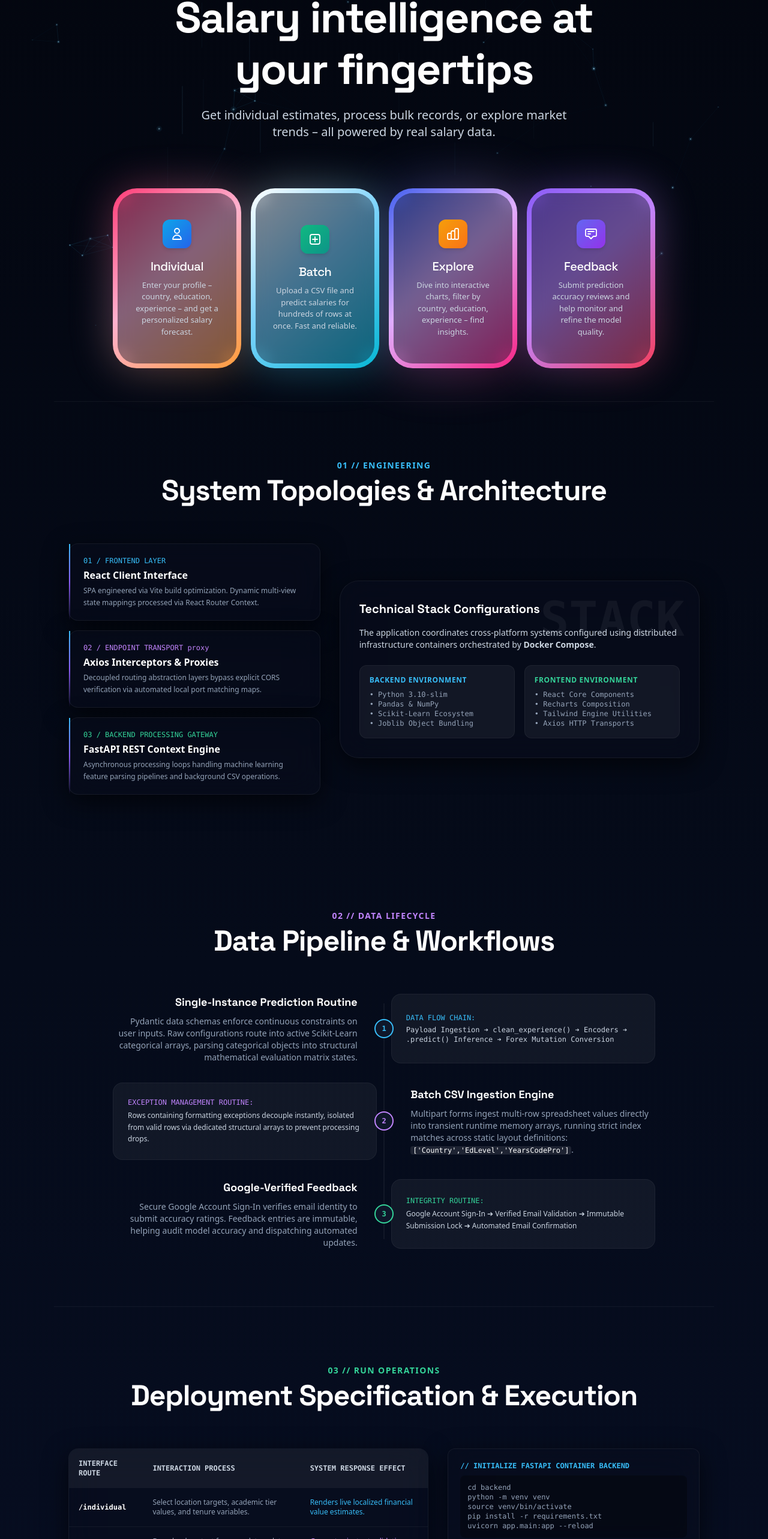
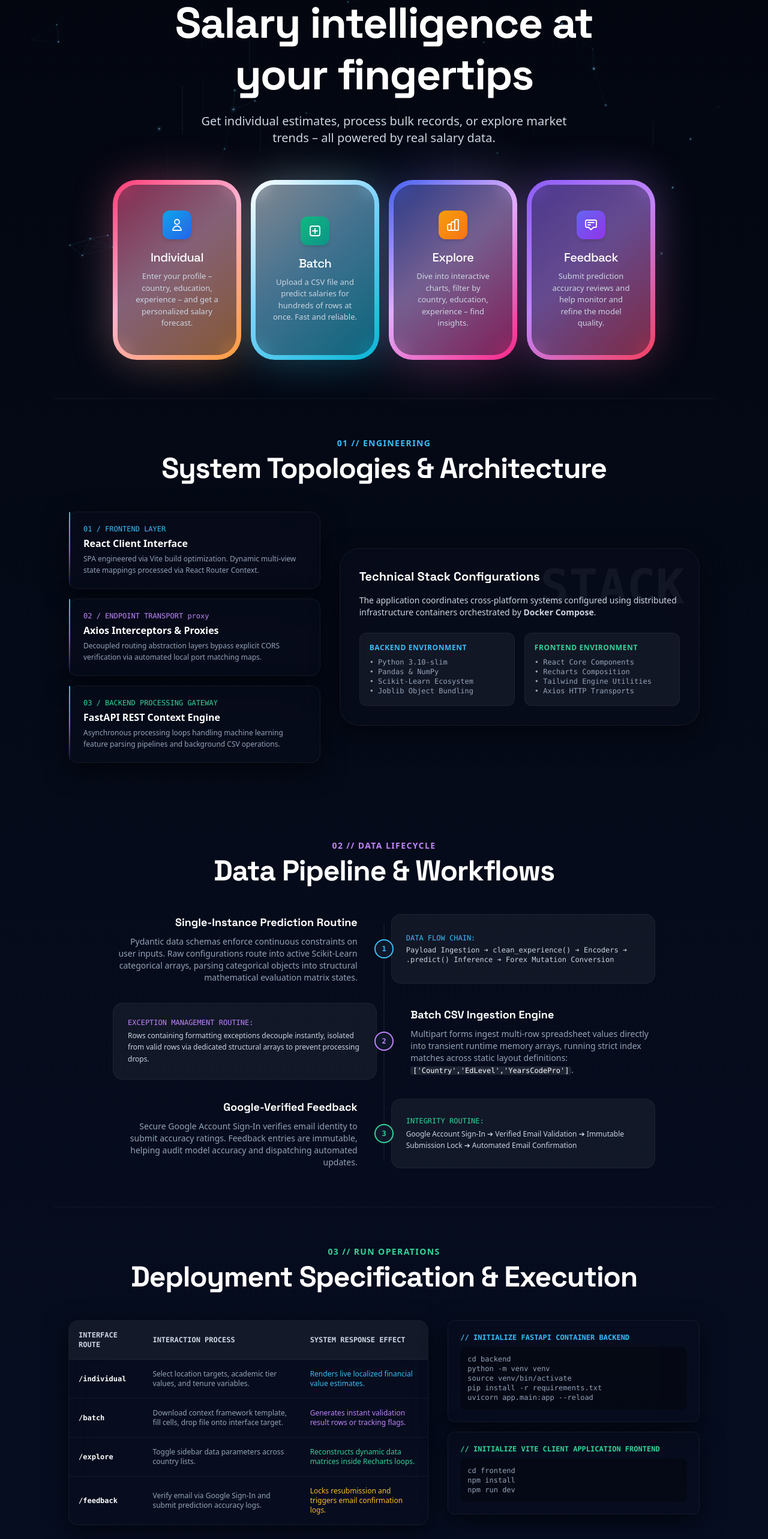
Before and after one commit to Divyan-SS/salary-prediction-system, a React (Vite) app in the folder frontend/: page / in a window 1280 px wide. Shown: the part 200-2766 px from the top of the page at 60% size. Built offline with nearby package versions, Linux system fonts and the light colour scheme; no server answers; the HTML template or start-up script is replaced by a standard one.

Commit message:
style: optimize spacing, paddings, and margins on homepage

```diff
--- a/frontend/src/pages/HomePage.jsx
+++ b/frontend/src/pages/HomePage.jsx
@@ -276,7 +276,7 @@ export default function HomePage() {
         <NeuralCanvas />
 
         {/* ─── SECTION 1: HERO & CORE NAVIGATION APPS ─── */}
-        <section className="min-h-screen w-full max-w-[936px] mx-auto px-4 py-16 sm:py-24 md:py-12 flex flex-col justify-center relative z-10">
+        <section className="w-full max-w-[936px] mx-auto px-4 py-10 sm:py-16 flex flex-col justify-center relative z-10">
           <div className="text-center max-w-3xl mx-auto">
             <div className="animate-float inline-flex items-center gap-2 bg-sky-500/10 backdrop-blur-md rounded-full px-4 py-1.5 sm:px-5 sm:py-2 border border-sky-500/20 shadow-sm mb-5 sm:mb-6">
               <span className="relative flex h-2 w-2 sm:h-2.5 sm:w-2.5">
@@ -297,7 +297,7 @@ export default function HomePage() {
             </p>
           </div>
 
-          <div className="mt-10 sm:mt-16 md:mt-20 grid grid-cols-2 lg:grid-cols-4 gap-3 sm:gap-4 w-full max-w-[360px] sm:max-w-full mx-auto">
+          <div className="mt-8 sm:mt-12 md:mt-14 grid grid-cols-2 lg:grid-cols-4 gap-3 sm:gap-4 w-full max-w-[360px] sm:max-w-full mx-auto">
             <Link to="/individual" className="block w-full sm:max-w-none md:max-w-[300px] mx-auto">
               <motion.div initial={{ opacity: 0, y: 30 }} animate={{ opacity: 1, y: 0 }} transition={{ duration: 0.8, ease: 'easeOut', delay: 0.1 }} className="relative flex flex-col justify-start items-start w-full group">
                 <div className="absolute w-full h-[140px] sm:h-[260px] md:h-[300px] opacity-35 rounded-[20px] sm:rounded-[40px] pointer-events-none" style={{ background: 'linear-gradient(137deg, #FF3D77 0%, #FFB1CE 45%, #FF9D3C 100%)', filter: 'blur(35px)' }} />
@@ -378,10 +378,10 @@ export default function HomePage() {
         </section>
 
         {/* ─── SECTION 2: SYSTEM ARCHITECTURE GRAPHICS ─── */}
-        <section className="w-full max-w-[1100px] mx-auto py-16 sm:py-24 px-4 sm:px-6 relative z-10 border-t border-white/5">
+        <section className="w-full max-w-[1100px] mx-auto py-10 sm:py-16 px-4 sm:px-6 relative z-10 border-t border-white/5">
           <motion.div
             initial="hidden" whileInView="visible" viewport={{ once: true, margin: "-100px" }} variants={fadeInUpVariants}
-            className="text-center mb-12 sm:mb-16"
+            className="text-center mb-8 sm:mb-12"
           >
             <h2 className="text-xs sm:text-sm font-bold tracking-widest text-sky-400 uppercase mb-2">01 // Engineering</h2>
             <h3 className="text-2xl sm:text-4xl md:text-5xl font-bold text-white tracking-tight px-2" style={{ fontFamily: "var(--font-display)" }}>
@@ -452,10 +452,10 @@ export default function HomePage() {
         </section>
 
         {/* ─── SECTION 3: WORKFLOW PIPELINE INTERACTION ─── */}
-        <section className="w-full max-w-[936px] mx-auto py-16 sm:py-24 px-4 relative z-10">
+        <section className="w-full max-w-[936px] mx-auto py-10 sm:py-16 px-4 relative z-10">
           <motion.div
             initial="hidden" whileInView="visible" viewport={{ once: true, margin: "-100px" }} variants={fadeInUpVariants}
-            className="text-center mb-12 sm:mb-16"
+            className="text-center mb-8 sm:mb-12"
           >
             <h2 className="text-xs sm:text-sm font-bold tracking-widest text-purple-400 uppercase mb-2">02 // Data Lifecycle</h2>
             <h3 className="text-2xl sm:text-4xl md:text-5xl font-bold text-white tracking-tight px-2" style={{ fontFamily: "var(--font-display)" }}>
@@ -527,10 +527,10 @@ export default function HomePage() {
         </section>
 
         {/* ─── SECTION 4: USER EXECUTION MATRIX MANUAL ─── */}
-        <section className="w-full max-w-[1100px] mx-auto py-16 sm:py-24 px-4 sm:px-6 relative z-10 border-t border-white/5">
+        <section className="w-full max-w-[1100px] mx-auto py-10 sm:py-16 px-4 sm:px-6 relative z-10 border-t border-white/5">
           <motion.div
             initial="hidden" whileInView="visible" viewport={{ once: true }} variants={fadeInUpVariants}
-            className="text-center mb-12 sm:mb-16"
+            className="text-center mb-8 sm:mb-12"
           >
             <h2 className="text-xs sm:text-sm font-bold tracking-widest text-emerald-400 uppercase mb-2">03 // Run Operations</h2>
             <h3 className="text-2xl sm:text-4xl md:text-5xl font-bold text-white tracking-tight px-2" style={{ fontFamily: "var(--font-display)" }}>
@@ -606,7 +606,7 @@ npm run dev
         </section>
 
         {/* ─── SECTION 5: FINAL SYSTEM CTA PANEL ─── */}
-        <section className="w-full max-w-[936px] mx-auto py-16 sm:py-24 px-4 text-center relative z-10 border-t border-white/5">
+        <section className="w-full max-w-[936px] mx-auto py-10 sm:py-16 px-4 text-center relative z-10 border-t border-white/5">
           <div className="relative flex flex-col justify-start items-start w-full max-w-2xl group mx-auto">
             <div className="absolute w-full h-full opacity-25 rounded-[28px] sm:rounded-[40px] pointer-events-none" style={{ background: 'linear-gradient(137deg, #2563eb 0%, #8b5cf6 50%, #ec4899 100%)', filter: 'blur(45px)' }} />
             <div className="self-stretch rounded-[28px] sm:rounded-[40px] z-10 overflow-hidden border-[6px] sm:border-[8px] border-transparent border-solid" style={{ background: 'linear-gradient(rgba(11,18,36,0.5), rgba(11,18,36,0.5)) padding-box, linear-gradient(137deg, #2563eb 0%, #8b5cf6 50%, #ec4899 100%) border-box' }}>
```
